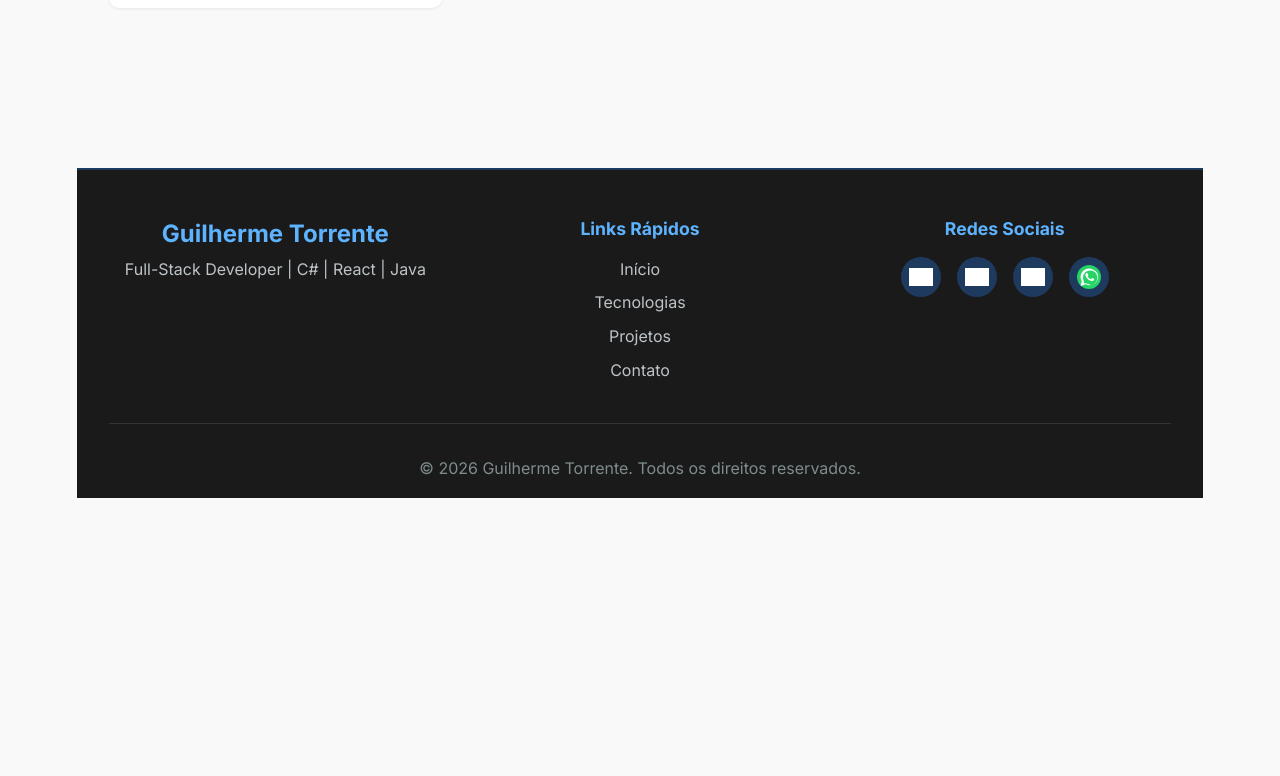
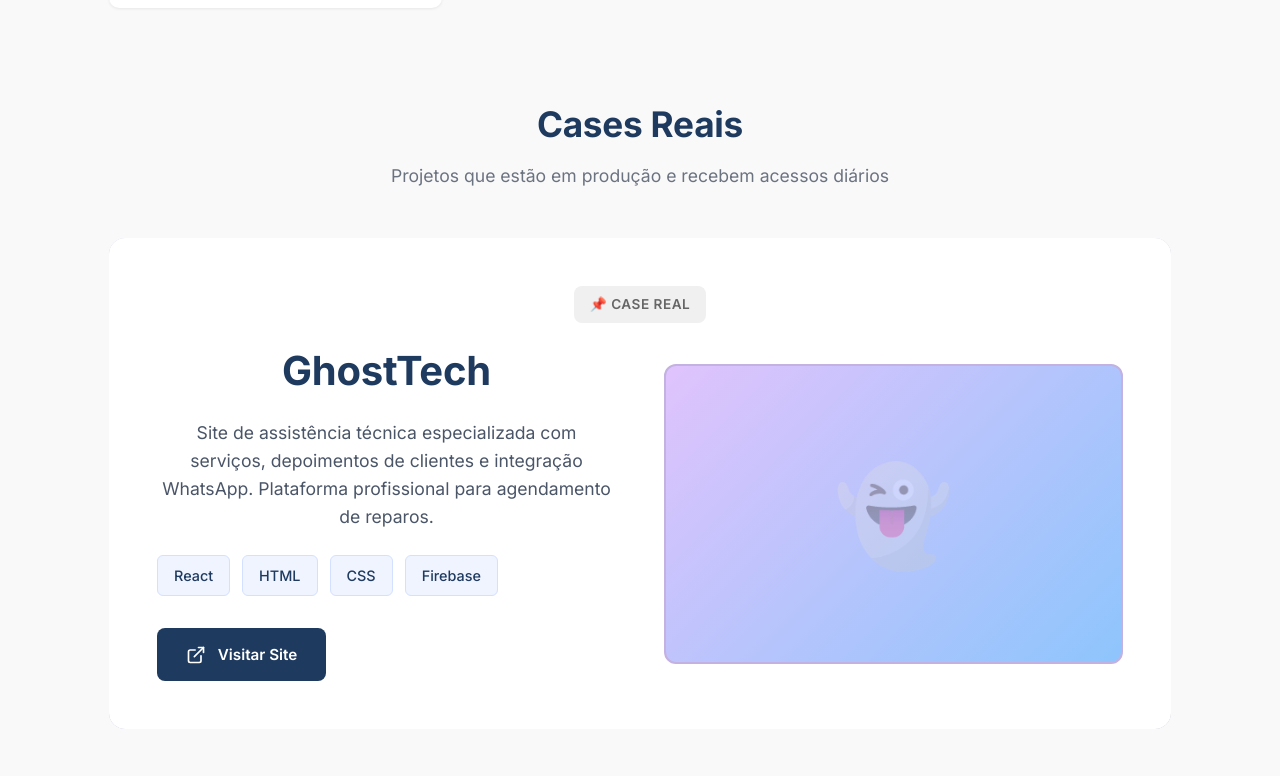
Before and after one commit to GuilhermeTorrenteee/Portifolio, a React (Vite) app in the folder Guilherme-Torrente/: page / in a window 1280 px wide. Shown: the part 1804-2580 px from the top of the page. Before the commit the page ends 2302 px from the top, so only its background shows below. Built offline with nearby package versions, Linux system fonts and the light colour scheme; grey boxes are pictures that could not be loaded.

Commit message:
feat: add Cases Reais section to Home page with visual placeholders

```diff
--- a/Guilherme-Torrente/src/components/CaseStudyCard.css
+++ b/Guilherme-Torrente/src/components/CaseStudyCard.css
@@ -151,14 +151,6 @@
   overflow: hidden;
 }
 
-.preview-image {
-  width: 100%;
-  height: 100%;
-  object-fit: cover;
-  object-position: center;
-  display: block;
-}
-
 .preview-emoji {
   font-size: 6rem;
   opacity: 0.3;
@@ -174,12 +166,6 @@
 .case-study-ghosttech .preview-placeholder {
   background: linear-gradient(135deg, #e0c3fc 0%, #8ec5fc 100%);
   border-color: #c3b1e1;
-}
-
-/* Image hover effect */
-.case-study-card:hover .preview-image {
-  transform: scale(1.02);
-  transition: transform 0.3s ease;
 }
 
 /* Responsivo */
--- a/Guilherme-Torrente/src/components/CaseStudyCard.tsx
+++ b/Guilherme-Torrente/src/components/CaseStudyCard.tsx
@@ -54,21 +54,10 @@
 
           <div className="case-study-preview">
             <div className="preview-placeholder">
-              {project.screenshot ? (
-                <img
-                  src={project.screenshot}
-                  alt={`${project.name} screenshot`}
-                  className="preview-image"
-                  onError={(e) => {
-                    (e.currentTarget as HTMLImageElement).style.display = 'none';
-                  }}
-                />
-              ) : (
-                <span className="preview-emoji">
-                  {theme === 'sushi' && '🍣'}
-                  {theme === 'ghosttech' && '👻'}
-                </span>
-              )}
+              <span className="preview-emoji">
+                {theme === 'sushi' && '🍣'}
+                {theme === 'ghosttech' && '👻'}
+              </span>
             </div>
           </div>
         </div>
--- a/Guilherme-Torrente/src/data/projects.ts
+++ b/Guilherme-Torrente/src/data/projects.ts
@@ -7,7 +7,6 @@
   github?: string;
   link?: string;
   featured?: boolean;
-  screenshot?: string;
 }
 
 export const projects: Project[] = [
@@ -20,7 +19,6 @@
     category: 'Full-Stack',
     link: 'https://ghosttech-decae.web.app/',
     featured: true,
-    screenshot: 'https://image.thum.io/get/width/1280/height/720/crop/900x600/https://ghosttech-decae.web.app/',
   },
   {
     id: 2,
@@ -30,7 +28,6 @@
     category: 'Full-Stack',
     link: 'https://sushi-do-cabeca.web.app/',
     featured: true,
-    screenshot: 'https://image.thum.io/get/width/1280/height/720/crop/900x600/https://sushi-do-cabeca.web.app/',
   },
   {
     id: 3,
--- a/Guilherme-Torrente/src/pages/Home.css
+++ b/Guilherme-Torrente/src/pages/Home.css
@@ -217,3 +217,51 @@
     padding: 1rem;
   }
 }
+
+/* Case Studies Section */
+.case-studies-section {
+  max-width: 1200px;
+  margin: 4rem auto;
+  padding: 0 2rem;
+}
+
+.case-studies-header {
+  text-align: center;
+  margin-bottom: 3rem;
+}
+
+.case-studies-header h2 {
+  font-size: 2.2rem;
+  color: #1e3a5f;
+  margin: 0 0 1rem 0;
+  font-weight: 700;
+}
+
+.case-studies-header p {
+  font-size: 1.1rem;
+  color: #6b7280;
+  margin: 0;
+  max-width: 600px;
+  margin-left: auto;
+  margin-right: auto;
+}
+
+.case-studies-container {
+  display: flex;
+  flex-direction: column;
+  gap: 2rem;
+}
+
+@media (max-width: 768px) {
+  .case-studies-section {
+    padding: 0 1rem;
+  }
+
+  .case-studies-header h2 {
+    font-size: 1.8rem;
+  }
+
+  .case-studies-header p {
+    font-size: 1rem;
+  }
+}
--- a/Guilherme-Torrente/src/pages/Home.tsx
+++ b/Guilherme-Torrente/src/pages/Home.tsx
@@ -1,6 +1,8 @@
 import { Link } from 'react-router-dom';
 import { Share2, ExternalLink, ArrowRight } from 'lucide-react';
 import { ProfileCard } from '../components/ProfileCard';
+import { CaseStudyCard } from '../components/CaseStudyCard';
+import { projects } from '../data/projects';
 import './Home.css';
 
 export const Home = () => {
@@ -78,6 +80,21 @@
           <p>Desenvolvendo soluções personalizadas que atendem às necessidades reais</p>
         </div>
       </section>
+
+      <section className="case-studies-section">
+        <div className="case-studies-header">
+          <h2>Cases Reais</h2>
+          <p>Projetos que estão em produção e recebem acessos diários</p>
+        </div>
+        <div className="case-studies-container">
+          {projects
+            .filter((p) => p.featured)
+            .map((project) => {
+              const theme = project.id === 1 ? 'ghosttech' : 'sushi';
+              return <CaseStudyCard key={project.id} project={project} theme={theme} />;
+            })}
+        </div>
+      </section>
     </div>
   );
 };
```
